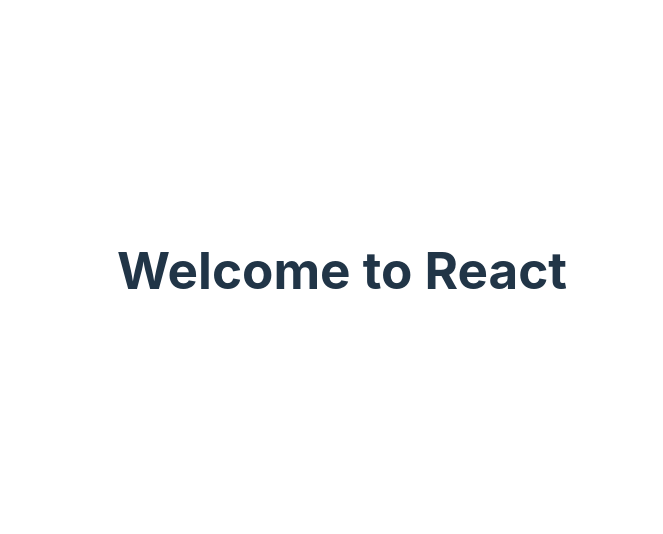
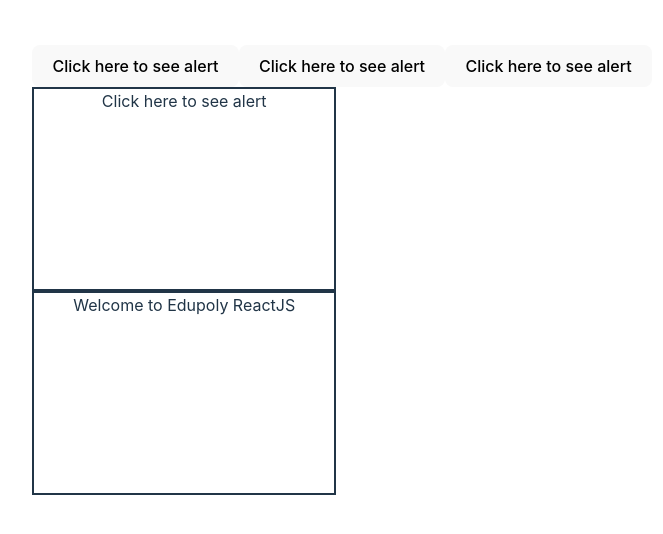
Before and after one commit to Manasa-dev503/reactintern, a React (Vite) app: page / in a window 1280 px wide. Shown: the part 130-664 px from the top of the page, without its empty margins (298-961 px from the left). Built offline with nearby package versions, Linux system fonts and the light colour scheme.

Commit message:
eventhandler

```diff
--- a/src/App.tsx
+++ b/src/App.tsx
@@ -2,12 +2,33 @@
 import './App.css'
 
 function App() {
+  function abc(){
+    alert("Hello Edupoly")
+  }
+  function pqr(){
+    console.log("hello edupoly")
+  }
+  function def(e){
+    console.log(e)
+  }
+  function ghi(e){
+    console.log(e)
+
+  }
+  function lmn(e){
+    console.log(e.target.innerHTML)
+  }
 
 
 
   return (
     <>
-      <h1>Welcome to React</h1>
+      <button onClick={abc}>Click here to see alert</button>
+      <button onClick={pqr}>Click here to see alert</button>
+      <button onClick={def}>Click here to see alert</button>
+      <div style={{width:"300px",height:"200px",border:"2px solid"}} onClick={ghi}>Click here to see alert</div>
+      <div onClick={lmn} style={{width:"300px",height:"200px",border:"2px solid"}}>Welcome to Edupoly ReactJS</div>
+
     </>
   )
 }
```
